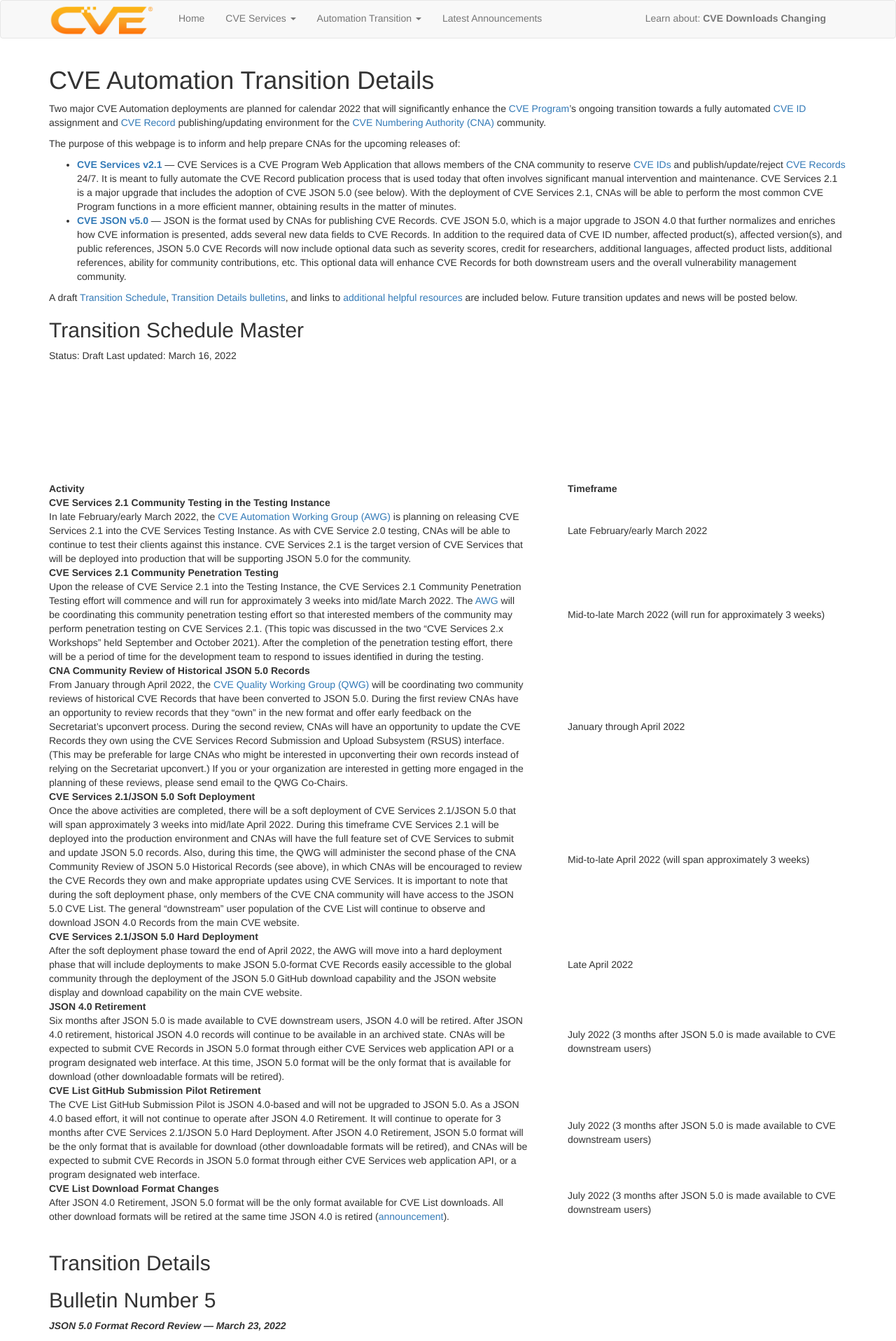
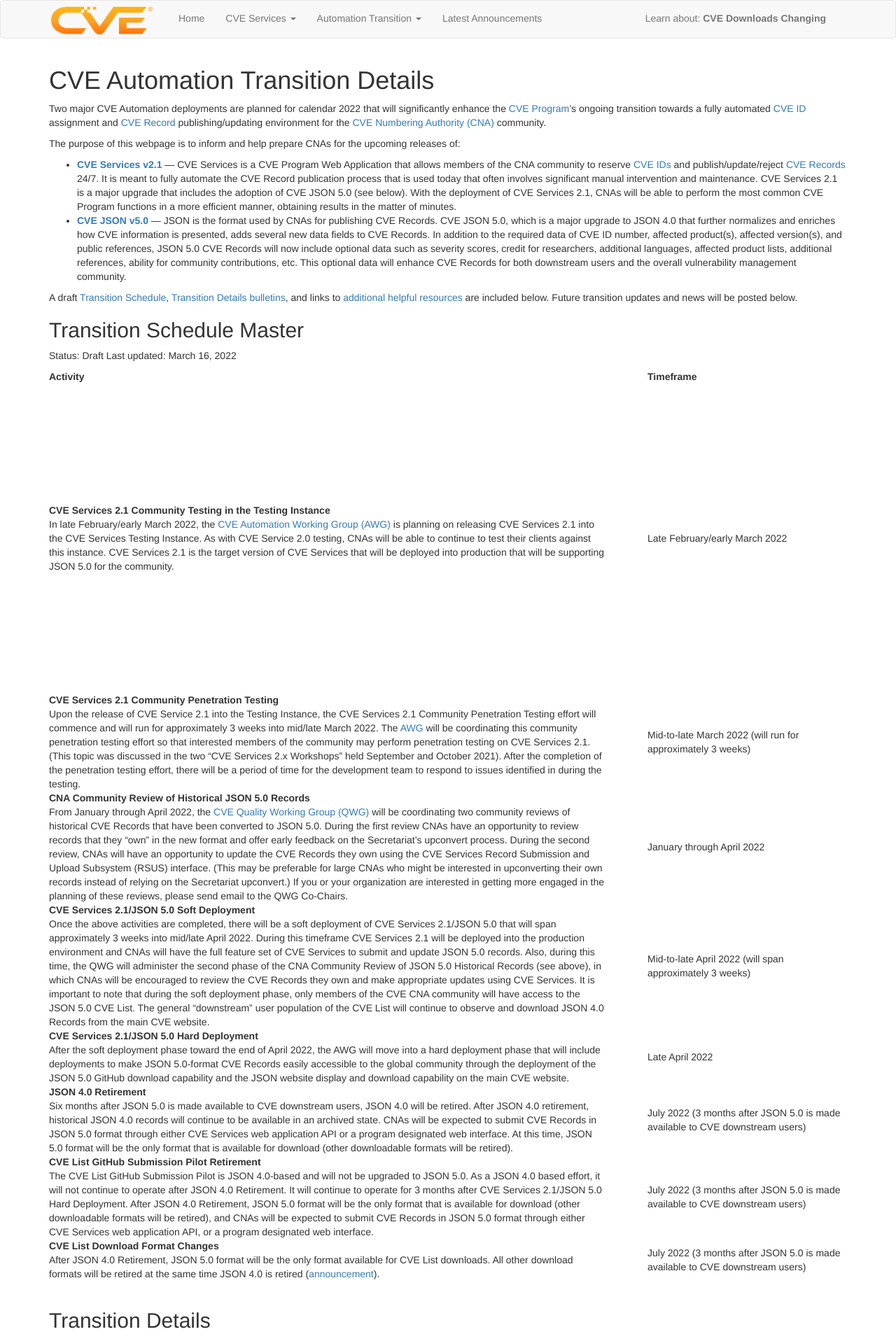
Before and after one commit to CVEProject/cveproject.github.io, a Jekyll site: the page built from automation-transition.md, in a window 1280 px wide. Shown: the top 1916 px of the page at 70% size. Built offline with Jekyll 4.4.1, drawn with Linux system fonts in a browser that asks for light colours; nearby versions of some CDN libraries.

Commit message:
Update automation-transition.md

```diff
--- a/automation-transition.md
+++ b/automation-transition.md
@@ -15,62 +15,54 @@ A draft [Transition Schedule](https://cveproject.github.io/automation-transition
 Status: Draft
 Last updated: March 16, 2022
 <div>
-  <table style="padding-left:5%;padding-left:30%;padding-bottom:25%;">
+  <table style="padding-left:5%;padding-left:30%;">
     <tr>
-      <th style="width:60%">Activity</th>
-      <th style="width:5%"></th>
-      <th style="width:35%">Timeframe</th>
+      <th style="width:70%;padding-bottom:15%;">Activity</th>
+      <th style="width:5%;padding-bottom:15%;"></th>
+      <th style="width:25%;padding-bottom:15%;">Timeframe</th>
     </tr>
-    <br>
     <tr>
-      <td><strong>CVE Services 2.1 Community Testing in the Testing Instance</strong><br>
+      <td style="padding-bottom:15%;"><strong>CVE Services 2.1 Community Testing in the Testing Instance</strong><br>
       In late February/early March 2022, the <a href="https://www.cve.org/ProgramOrganization/WorkingGroups#AutomationWorkingGroupAWG" target="_blank">CVE Automation Working Group (AWG)</a> is planning on releasing CVE Services 2.1 into the CVE Services Testing Instance. As with CVE Service 2.0 testing, CNAs will be able to continue to test their clients against this instance. CVE Services 2.1 is the target version of CVE Services that will be deployed into production that will be supporting JSON 5.0 for the community.</td>
-      <td></td>
-      <td>Late February/early March 2022</td>
+      <td style="padding-bottom:15%;"></td>
+      <td style="padding-bottom:15%;">Late February/early March 2022</td>
     </tr>
-    <br>
     <tr>
       <td><strong>CVE Services 2.1 Community Penetration Testing</strong><br>
         Upon the release of CVE Service 2.1 into the Testing Instance, the CVE Services 2.1 Community Penetration Testing effort will commence and will run for approximately 3 weeks into mid/late March 2022. The <a href="https://www.cve.org/ProgramOrganization/WorkingGroups#AutomationWorkingGroupAWG" target="_blank">AWG</a> will be coordinating this community penetration testing effort so that interested members of the community may perform penetration testing on CVE Services 2.1. (This topic was discussed in the two “CVE Services 2.x Workshops” held September and October 2021). After the completion of the penetration testing effort, there will be a period of time for the development team to respond to issues identified in during the testing.</td>
       <td></td>
       <td>Mid-to-late March 2022 (will run for approximately 3 weeks)</td>
     </tr>
-    <br>
       <tr>
       <td><strong>CNA Community Review of Historical JSON 5.0 Records</strong><br>
         From January through April 2022, the <a href="https://www.cve.org/ProgramOrganization/WorkingGroups#AutomationWorkingGroupQWG" target="_blank">CVE Quality Working Group (QWG)</a> will be coordinating two community reviews of historical CVE Records that have been converted to JSON 5.0. During the first review CNAs have an opportunity to review records that they “own” in the new format and offer early feedback on the Secretariat’s upconvert process. During the second review, CNAs will have an opportunity to update the CVE Records they own using the CVE Services Record Submission and Upload Subsystem (RSUS) interface. (This may be preferable for large CNAs who might be interested in upconverting their own records instead of relying on the Secretariat upconvert.) If you or your organization are interested in getting more engaged in the planning of these reviews, please send email to the QWG Co-Chairs.</td>
         <td></td>
         <td>January through April 2022</td>
     </tr>
-    <br>
       <tr>
       <td><strong>CVE Services 2.1/JSON 5.0 Soft Deployment</strong><br>
         Once the above activities are completed, there will be a soft deployment of CVE Services 2.1/JSON 5.0 that will span approximately 3 weeks into mid/late April 2022. During this timeframe CVE Services 2.1 will be deployed into the production environment and CNAs will have the full feature set of CVE Services to submit and update JSON 5.0 records. Also, during this time, the QWG will administer the second phase of the CNA Community Review of JSON 5.0 Historical Records (see above), in which CNAs will be encouraged to review the CVE Records they own and make appropriate updates using CVE Services. It is important to note that during the soft deployment phase, only members of the CVE CNA community will have access to the JSON 5.0 CVE List. The general “downstream” user population of the CVE List will continue to observe and download JSON 4.0 Records from the main CVE website.</td>
       <td></td>
       <td>Mid-to-late April 2022 (will span approximately 3 weeks)</td>
     </tr>
-    <br>
       <tr>
       <td><strong>CVE Services 2.1/JSON 5.0 Hard Deployment</strong><br>
         After the soft deployment phase toward the end of April 2022, the AWG will move into a hard deployment phase that will include deployments to make JSON 5.0-format CVE Records easily accessible to the global community through the deployment of the JSON 5.0 GitHub download capability and the JSON website display and download capability on the main CVE website.</td>
       <td></td>
       <td>Late April 2022</td>
     </tr>
-    <br>
       <tr>
       <td><strong>JSON 4.0 Retirement</strong><br>
         Six months after JSON 5.0 is made available to CVE downstream users, JSON 4.0 will be retired. After JSON 4.0 retirement, historical JSON 4.0 records will continue to be available in an archived state. CNAs will be expected to submit CVE Records in JSON 5.0 format through either CVE Services web application API or a program designated web interface. At this time, JSON 5.0 format will be the only format that is available for download (other downloadable formats will be retired).</td>
       <td></td>
       <td>July 2022 (3 months after JSON 5.0 is made available to CVE downstream users)</td>
     </tr>
-    <br>
       <tr>
       <td><strong>CVE List GitHub Submission Pilot Retirement</strong><br>
         The CVE List GitHub Submission Pilot is JSON 4.0-based and will not be upgraded to JSON 5.0. As a JSON 4.0 based effort, it will not continue to operate after JSON 4.0 Retirement. It will continue to operate for 3 months after CVE Services 2.1/JSON 5.0 Hard Deployment. After JSON 4.0 Retirement, JSON 5.0 format will be the only format that is available for download (other downloadable formats will be retired), and CNAs will be expected to submit CVE Records in JSON 5.0 format through either CVE Services web application API, or a program designated web interface.</td>
       <td></td>
       <td>July 2022 (3 months after JSON 5.0 is made available to CVE downstream users)</td>
     </tr>
-    <br>
       <tr>
       <td><strong>CVE List Download Format Changes</strong><br>
         After JSON 4.0 Retirement, JSON 5.0 format will be the only format available for CVE List downloads. All other download formats will be retired at the same time JSON 4.0 is retired (<a href="https://www.cve.org/Media/News/item/blog/2022/01/18/CVE-List-Download-Formats-Are">announcement</a>).</td>
```
